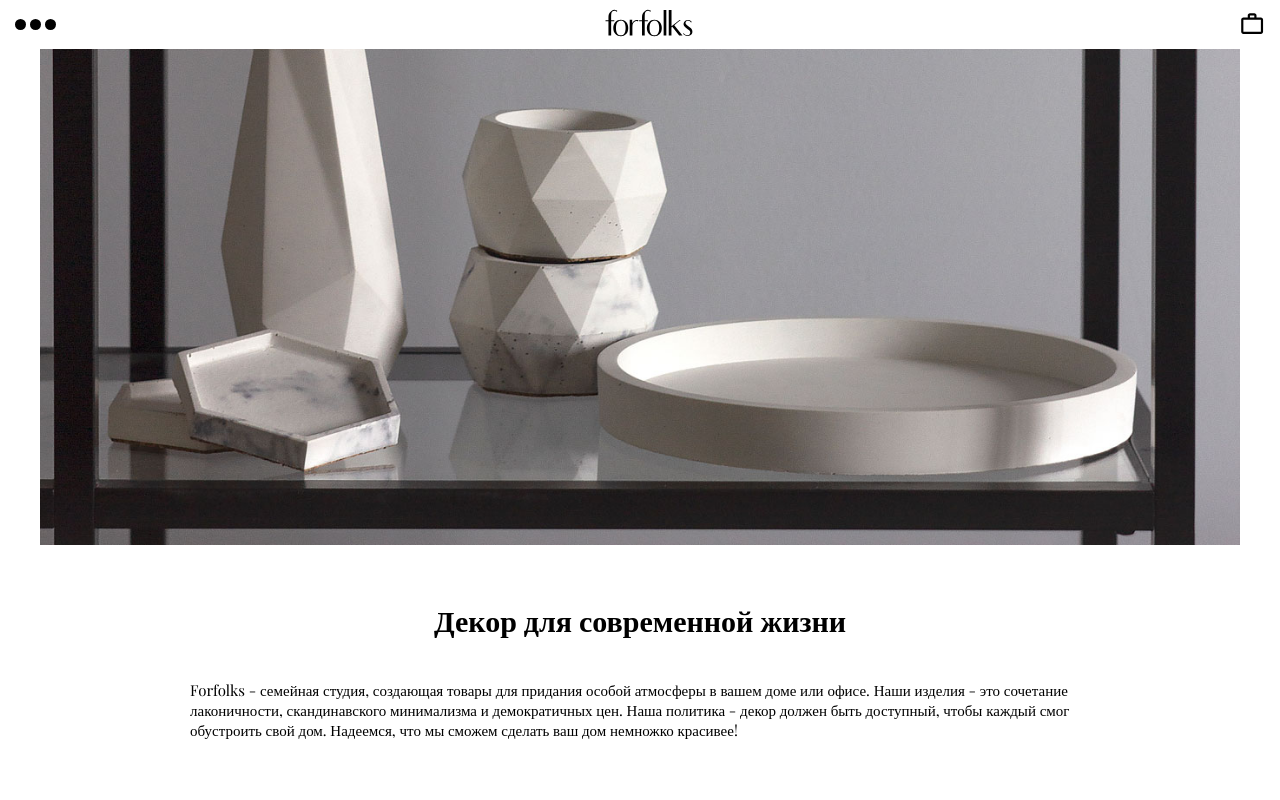
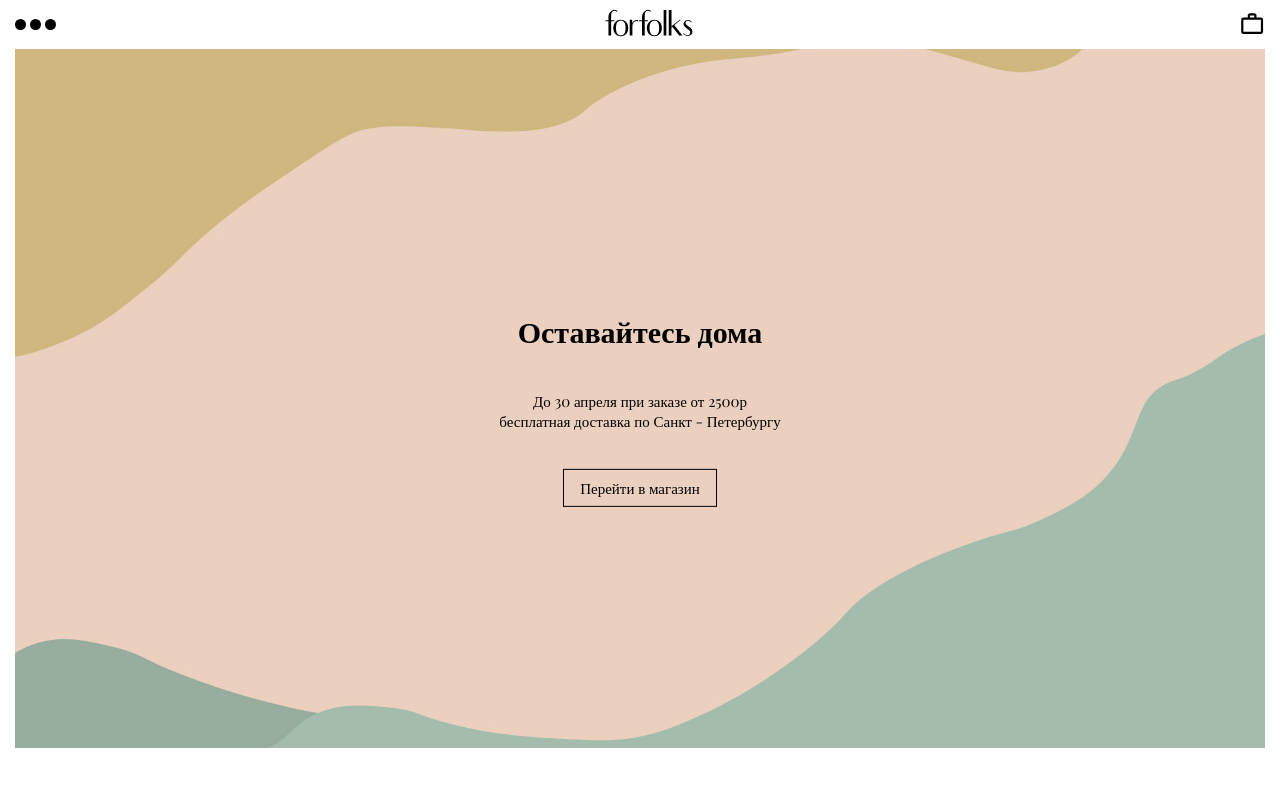
Before and after one commit to eiamei/forfolksFrontend, a Vue app: page / in a window 1280 px wide. Shown: the top 800 px of the page. Built offline with nearby package versions, Linux system fonts and the light colour scheme.

Commit message:
Minor changes

```diff
--- a/src/components/LandingSlideshow.vue
+++ b/src/components/LandingSlideshow.vue
@@ -1,26 +1,70 @@
 <template>
-  <div class="landing-slide-show">
-    <img class="landing-slide-show__image" src="../assets/images/store/landing-slideshow.jpg" alt="hero image">
-  </div>
+  <section class="landing-slide-show">
+    <img class="landing-slide-show__image" :src="image" alt="Stay home">
+    <div class="stay-home-text-wrapper">
+      <h1>Оставайтесь дома</h1>
+      <p>До 30 апреля при заказе от 2500р <br>бесплатная доставка по Санкт&nbsp;-&nbsp;Петербургу</p>
+      <router-link class="stay-home-button" to="/store/category/all">Перейти в магазин</router-link>
+    </div>
+  </section>
 </template>
 
 <script>
 export default {
-  name: 'LandingSlideshow'
+  name: 'LandingSlideshow',
+  data () {
+    return {
+      horizontalImage: require('../assets/images/landing/stayhome-horizontal.jpg'),
+      verticalImage: require('../assets/images/landing/stayhome-vertical.jpg')
+    }
+  },
+  computed: {
+    windowSize () {
+      return this.$store.state.global.windowSize;
+    },
+    image () {
+      return this.windowSize.width > 760 ? this.horizontalImage : this.verticalImage;
+    }
+  }
 };
 </script>
 
 <style lang="scss">
   .landing-slide-show {
+    position: relative;
     margin: 3rem 1rem 0 1rem;
     display: flex;
     justify-content: center;
     &__image {
-      max-width: 1200px;
-      height: calc(100vh - 20rem);
       width: 100%;
-      object-fit: cover;
-      object-position: 100% 100%;
+      height: 100%;
+    }
+  }
+  .stay-home-text-wrapper {
+    position:absolute;
+    top: 50%;
+    left: 50%;
+    transform: translate(-50%, -50%);
+    width: 100%;
+    display: flex;
+    flex-direction: column;
+    align-items: center;
+    p {
+      text-align: center;
+    }
+  }
+  .stay-home-button {
+    padding: 8px 16px;
+    border: 1px solid black;
+    margin-top: 1.5rem;
+    cursor: pointer;
+    color: black;
+    text-decoration: none;
+    transition: .2s all ease-in-out;
+    &:hover {
+      background-color: #7B6469;
+      border: 1px solid #7B6469;
+      color: white;
     }
   }
 </style>
--- a/src/components/storeCard/StoreCard.vue
+++ b/src/components/storeCard/StoreCard.vue
@@ -194,17 +194,22 @@
     font-family: 'Playfair Display', serif;
     position: absolute;
     color: white;
-    width: 100%;
+    width: calc(100% - 4px);
     display: flex;
     flex-direction: column;
     justify-content: center;
     align-items: center;
-    bottom: 24px;
+    background: rgba(0,0,0,.1);
+    padding: 0 0 16px;
+    backdrop-filter: blur(2px);
+    bottom: 3px;
     @media screen and (max-width: 800px) {
-      bottom: 16px;
+      padding: 0 0 4px 0;
+      bottom: 0;
     }
-    @media screen and (max-width: 500px) {
-      bottom: 8px;
+    @media screen and (max-width: 400px) {
+      padding: 2px 0 4px 0;
+      bottom: 0;
     }
 
     &__title {
--- a/src/constants/Globals.js
+++ b/src/constants/Globals.js
@@ -1,8 +1,8 @@
 export const PROMO = {
-  DISCOUNT_PERCENT: 0.85,
-  PROMO_DISCOUNT_TILL: 1581724799000,
+  DISCOUNT_PERCENT: 0.8,
+  PROMO_DISCOUNT_TILL: 1649273261000,
   CONSTANT_DISCOUNT: 0.85,
   CONSTANT_DISCOUNT_TILL: 1581724799000,
   CONSTANT_DISCOUNT_PRICE_CASE: 500,
-  CODE: 'VALENTINES'
+  CODE: 'QOOST6395'
 };
--- a/src/services/Translation/ru.js
+++ b/src/services/Translation/ru.js
@@ -35,7 +35,15 @@ export default {
     giftbox: 'Набор',
     giftboxs: 'Наборы',
     wax: 'Насыпной воск',
-    waxs: 'Насыпной воск'
+    waxs: 'Насыпной воск',
+    concrete: "Бетон",
+    concretes: "Бетон",
+    dryflowers: "Сухоцветы",
+    dryflowerss: "Сухоцветы",
+    cotton: 'Хлопок',
+    cottons: 'Хлопок',
+    bag: 'Сумка',
+    bags: 'Сумки'
   },
   links: {
     store: 'Магазин',
@@ -70,6 +78,7 @@ export default {
   },
   material: {
     concrete: "Бетон",
+    dryflowers: "Сухоцветы",
     brass: "Латунь",
     cotton: 'Хлопок',
     jute: 'Джут',
```
